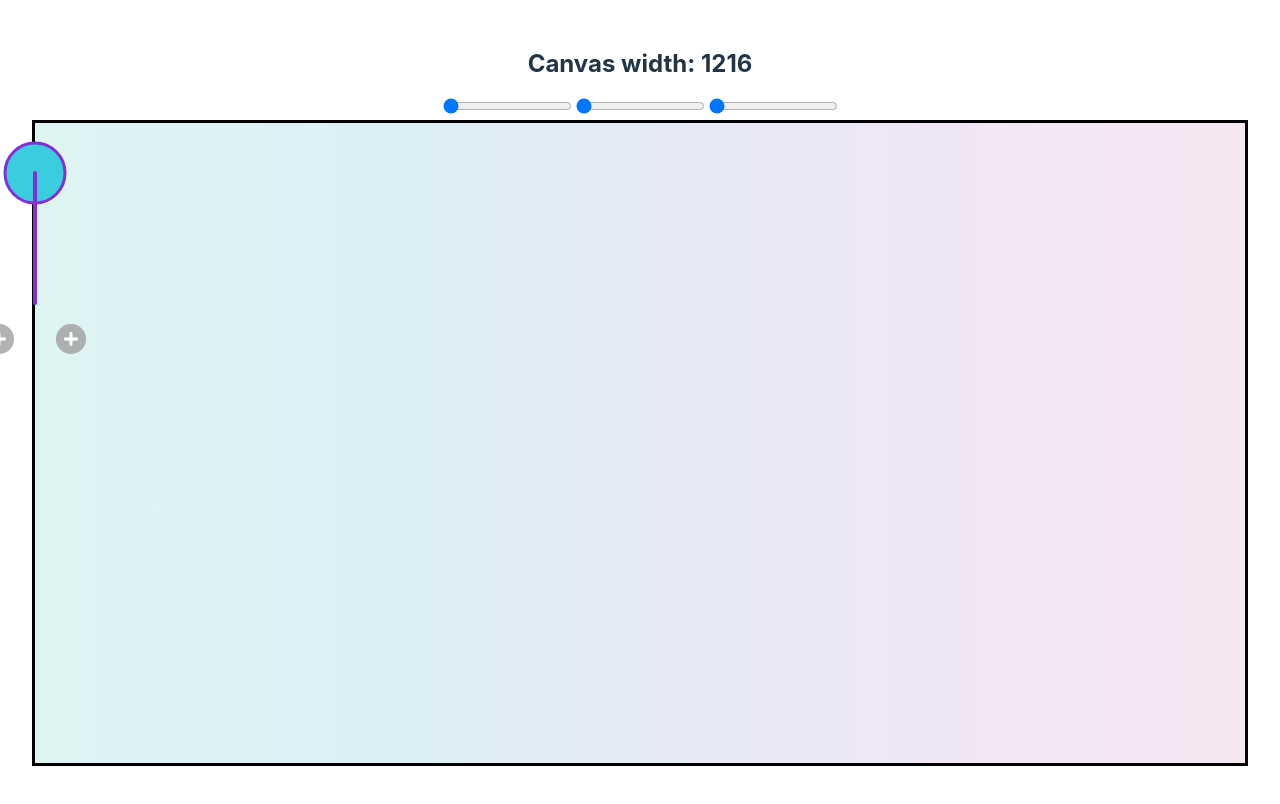
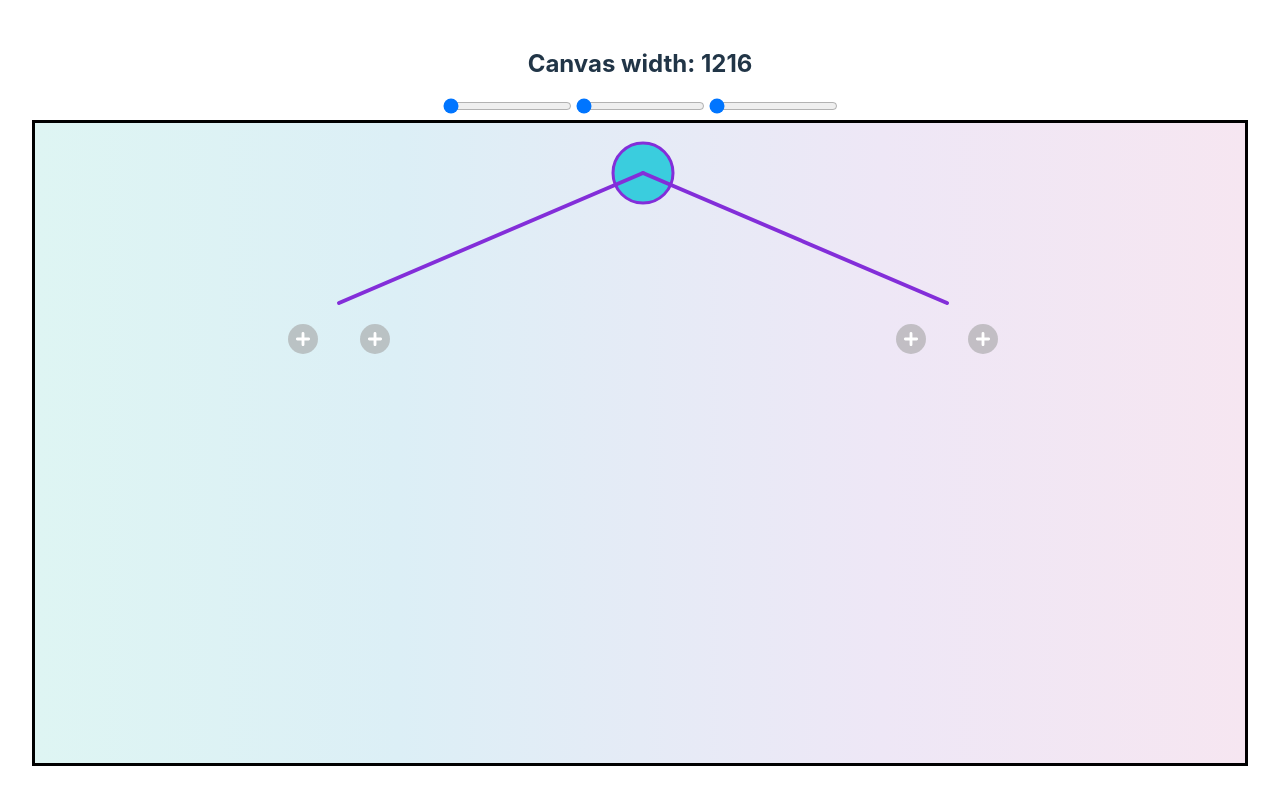
Before and after one commit to dqna64/data-structs-drawing-tool, a React (Vite) app: page / in a window 1280 px wide. Shown: the top 804 px of the page. Built offline with nearby package versions, Linux system fonts and the light colour scheme.

Commit message:
nodes - override default init x,y

```diff
--- a/index.html
+++ b/index.html
@@ -4,7 +4,7 @@
     <meta charset="UTF-8" />
     <link rel="icon" type="image/svg+xml" href="/vite.svg" />
     <meta name="viewport" content="width=device-width, initial-scale=1.0" />
-    <title>Vite + React + TS</title>
+    <title>DSA Drawing Tool</title>
   </head>
   <body>
     <div id="root"></div>
--- a/src/Canvas.tsx
+++ b/src/Canvas.tsx
@@ -6,7 +6,8 @@ import React, { useEffect, useLayoutEffect, useRef, useState } from "react"
 
 export const Canvas = () => {
     const [width, setWidth] = useState(0);
-    const nodeX1 = useMotionValue(0);
+    const [widthInitialised, setWidthInitialised] = useState(false)
+    const nodeX1 = useMotionValue(width / 2);
     const nodeX2 = useMotionValue(width / 4);
     const nodeX3 = useMotionValue(3 * width / 4);
     const [linkSvg1, setLinkSvg1] = useState<string | null>(null);
@@ -18,13 +19,18 @@ export const Canvas = () => {
 
     const handleChangePosX2 = (e: React.ChangeEvent<HTMLInputElement>) => {
         nodeX2.set(parseInt(e.target.value, 10) ?? 0)
-
     }
 
     const handleChangePosX3 = (e: React.ChangeEvent<HTMLInputElement>) => {
         nodeX3.set(parseInt(e.target.value, 10) ?? 0)
+    }
 
-    }
+    useEffect(() => {
+        setWidthInitialised(true)
+        nodeX1.set(width / 2)
+        nodeX2.set(width / 4)
+        nodeX3.set(3 * width / 4)
+    }, [width])
 
     useEffect(() => {
         setLinkSvg1(line([[nodeX1.get(), 50], [nodeX2.get(), 180]]))
@@ -87,12 +93,14 @@ export const Canvas = () => {
             <input type="range" min={0} max={width} onChange={handleChangePosX3} />
 
             <div className="canvas" ref={canvasRef}>
+                {widthInitialised && (
+                    <>
                         <motion.svg className="svgEle">
                             <motion.path
                                 d={circle1Svg} stroke="#832ed9" strokeWidth="3" fill="#3acdde"
-                        initial={{ opacity: 0, scale: 0.5 }}
+                                initial={{ opacity: 0, scale: 0.5, x: nodeX1.get(), y: 50 }}
                                 animate={{ opacity: 1, scale: 1, x: nodeX1.get(), y: 50 }}
-                        transition={{ duration: 0.25 }}
+                                transition={{ duration: 0.5 }}
                             />
                         </motion.svg>
                         <Node x={nodeX2.get()} y={180} />
@@ -100,10 +108,12 @@ export const Canvas = () => {
                         <motion.svg className="svgEle">
                             <motion.path d={linkSvg1 ?? undefined} stroke="#832ed9" strokeWidth="4" fill="none"
                                 strokeLinecap="round"
+                                initial={{pathLength: 0}}
                                 animate={{
-                            d: linkSvg1 ?? undefined
+                                    d: linkSvg1 ?? undefined,
+                                    pathLength: 1
                                 }}
-                        transition={{ duration: 0.25 }}
+                                transition={{ delay: 0.5, duration: 0.25 }}
                             />
                         </motion.svg>
                         <motion.svg className="svgEle">
@@ -115,6 +125,7 @@ export const Canvas = () => {
                                 transition={{ duration: 0.25 }}
                             />
                         </motion.svg>
+                    </>)}
                 {/* <motion.div
             drag
                 className="node"
--- a/src/Node.tsx
+++ b/src/Node.tsx
@@ -1,7 +1,7 @@
 import * as d3 from "d3"
 import { motion } from "framer-motion"
 import "./Node.css"
-import plusIcon from "../public/plus.svg"
+import plusIcon from "./assets/plus.svg"
 
 
 type PropTypes = {
@@ -22,9 +22,9 @@ const Node = (props: PropTypes) => {
 
     return (
         <motion.div
-            initial={{ opacity: 0, scale: 0.5 }}
+            initial={{ opacity: 0, scale: 0.5, x: props.x, y: props.y }}
             animate={{ opacity: 1, scale: 1, x: props.x, y: props.y }}
-            transition={{ duration: 0.25 }}
+            transition={{ duration: 0.5 }}
             style={{ position: "absolute", width: "min-content" }}
         >
             <motion.svg className="svgEle">
```
Also changed, not shown: src/assets/plus.svg (renamed from public/plus.svg). Lines whose indentation alone changed are shown as unchanged.
